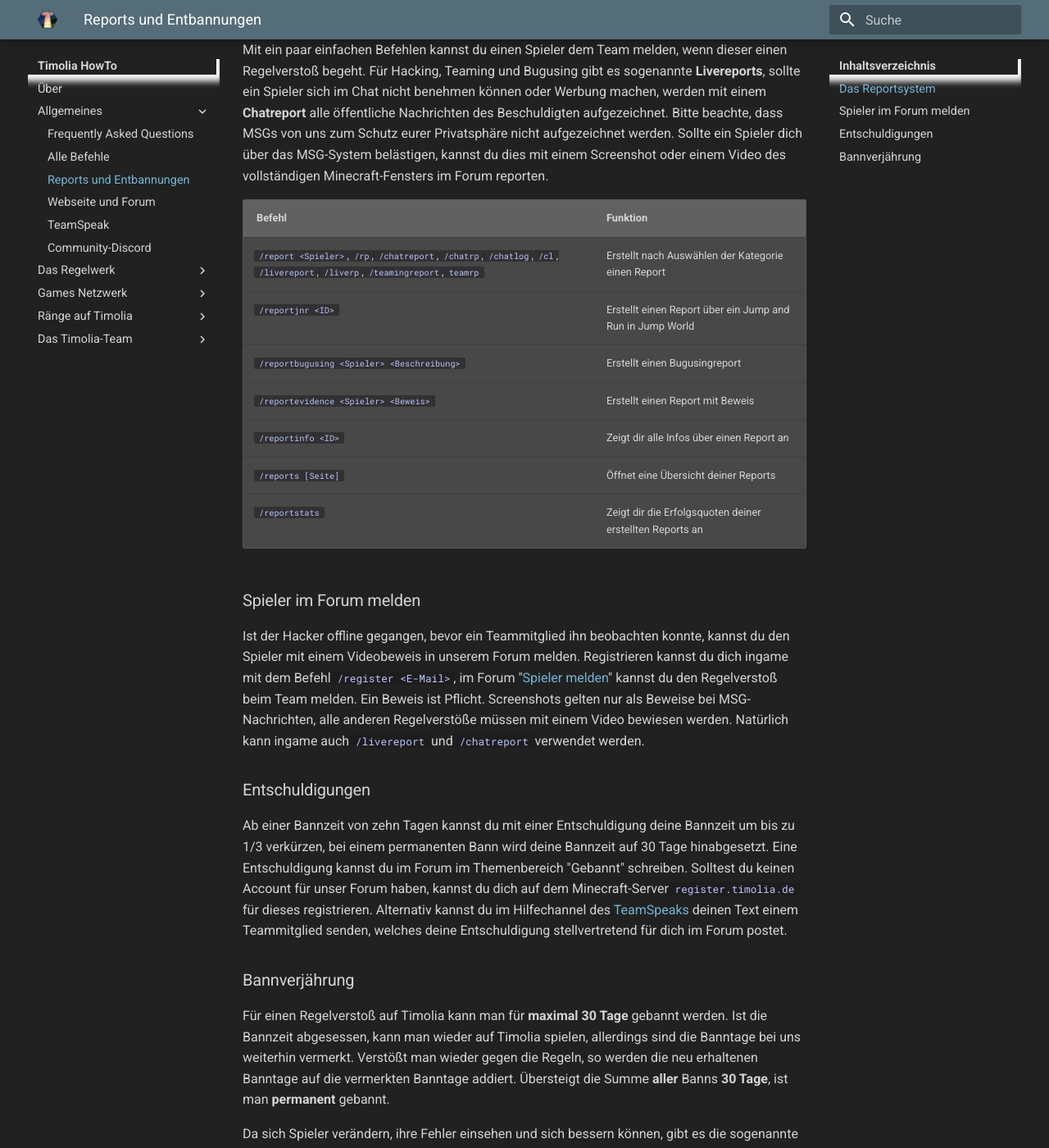
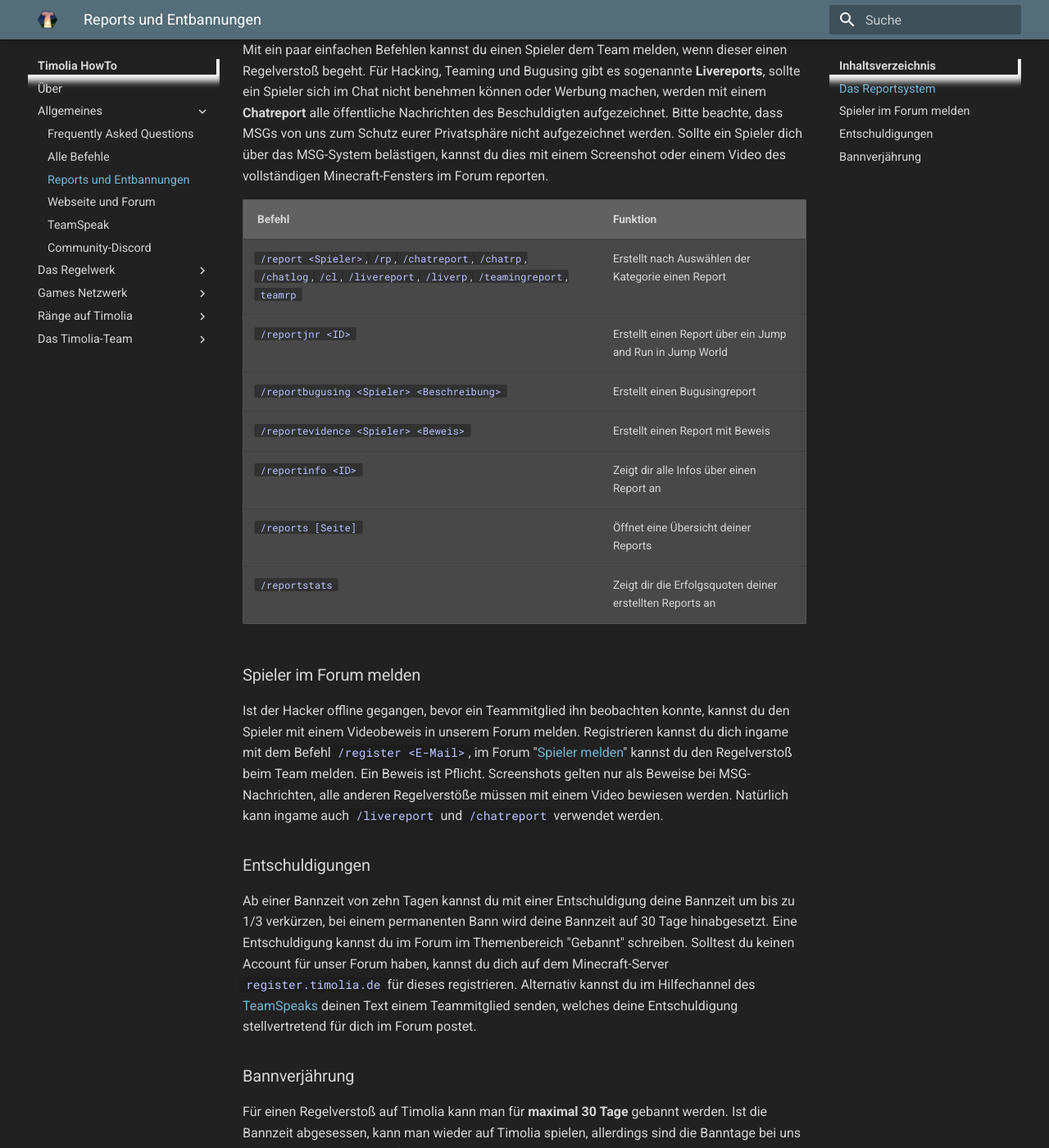
Before and after one commit to TimoliaDE/HowTo, an MkDocs documentation site: the page built from docs/bans.md, in a window 1280 px wide and 1400 px high, scrolled down 312 px. Shown: the whole window at 82% size. Built offline with MkDocs 1.6.1 and Material for MkDocs 9.7.7, drawn with Linux system fonts in a browser that asks for light colours; old or Windows-style settings are respelled for this version of MkDocs.

Commit message:
Update docs/extra.css

```diff
--- a/docs/extra.css
+++ b/docs/extra.css
@@ -20,7 +20,7 @@
   color: #bcc2ff !important;
   background-color: hsla(0, 0%, 10%, 0.5) !important;
   box-shadow: .29412em 0 0 hsla(0, 0%, 10%, 0.5),-.29412em 0 0 hsla(0, 0%, 10%, 0.5) !important;
-  font-size: 80%;
+  font-size: 90%;
 }
 
 /*
@@ -154,9 +154,9 @@ tbody {
   background-color: #484848 !important;
 }
 
-/*.md-typeset table:not([class]) {
-    font-size: .78rem;
-}*/
+.md-typeset table:not([class]) {
+    font-size: .68rem;
+}
 
 /*
 ////////////////////
```
